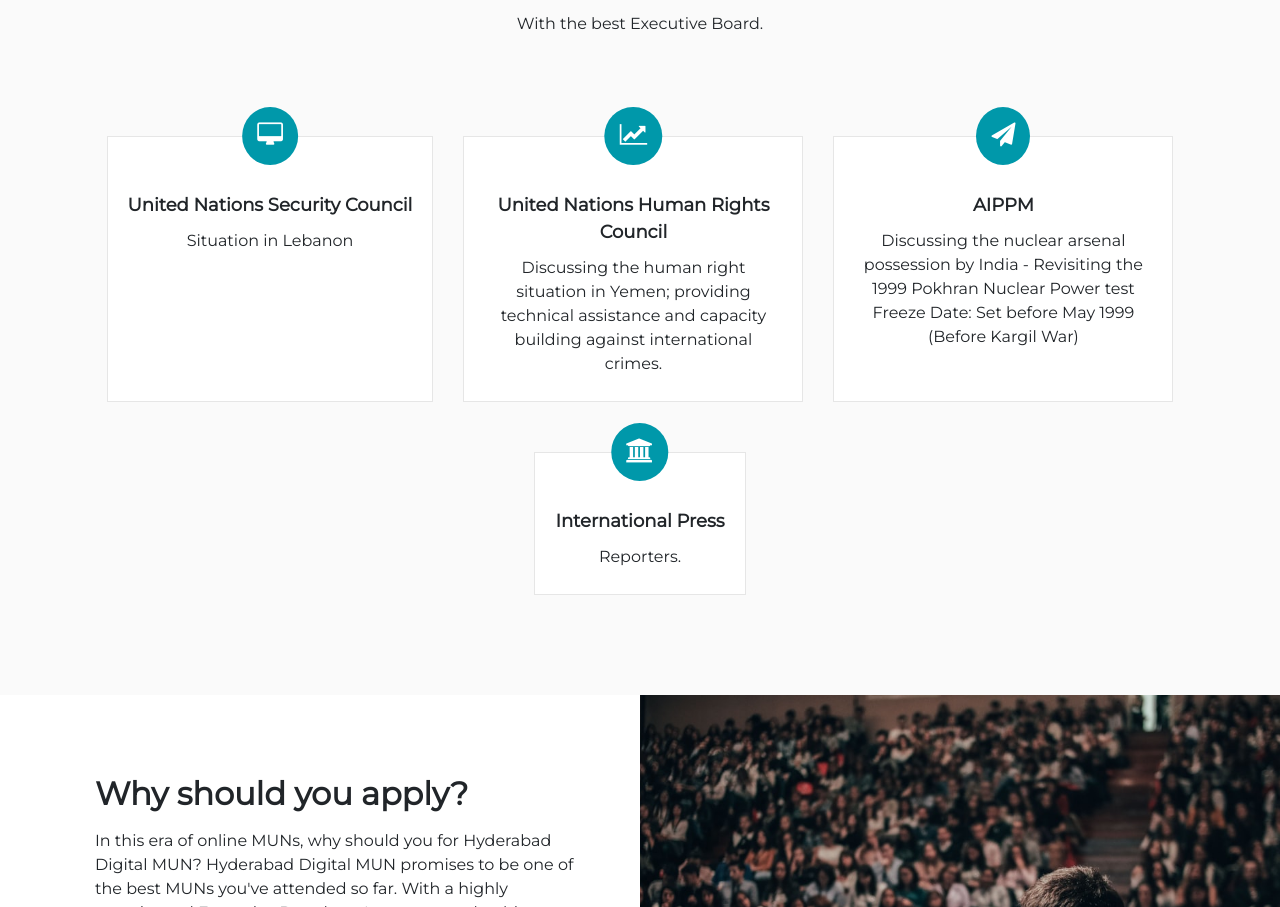
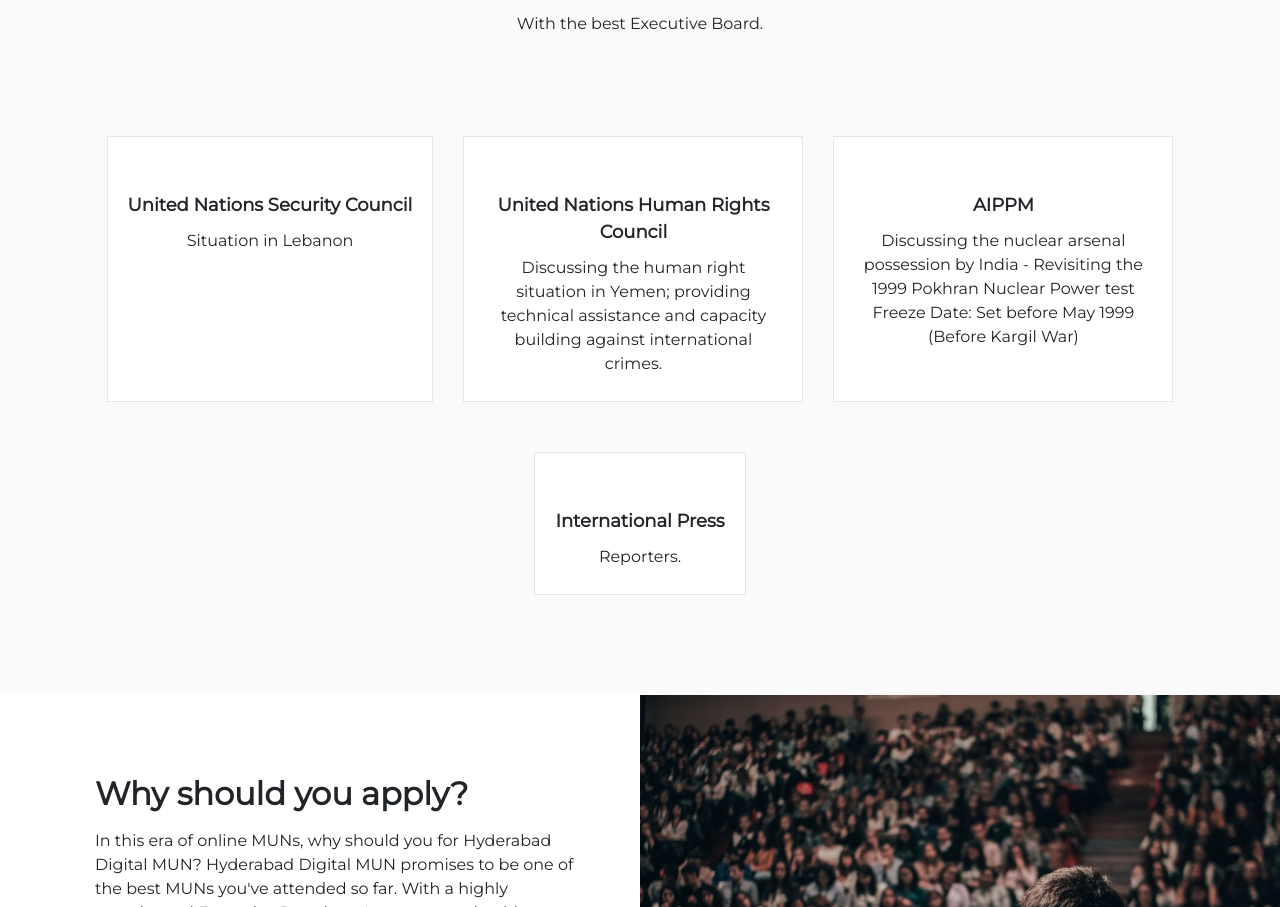
Before and after one commit to hydmun/hydmun, a plain HTML site: page index.html in a window 1280 px wide. Shown: the part 921-1828 px from the top of the page. Drawn offline with Linux system fonts and the light colour scheme.

Commit message:
Update index.html

```diff
--- a/index.html
+++ b/index.html
@@ -69,23 +69,23 @@
                 </div>
                 <div class="services-wrapper">
                     <div class="each-service">
-                        <div class="service-icon"><i class="fa fa-desktop" aria-hidden="true"></i></div>
+
                         <h5 class="service-title">United Nations Security Council</h5>
                         <p class="service-description">Situation in Lebanon</p>
                     </div>
                     <div class="each-service">
-                        <div class="service-icon"><i class="fa fa-line-chart" aria-hidden="true"></i></div>
+
                         <h5 class="service-title">United Nations Human Rights Council</h5>
                         <p class="service-description">Discussing the human right situation in Yemen; providing technical assistance and capacity building against international crimes.</p>
                     </div>
                     <div class="each-service">
-                        <div class="service-icon"><i class="fa fa-paper-plane" aria-hidden="true"></i></div>
+
                         <h5 class="service-title">AIPPM</h5>
                         <p class="service-description">Discussing the nuclear arsenal possession by India - Revisiting the 1999 Pokhran Nuclear Power test
                             Freeze Date: Set before May 1999 (Before Kargil War)</p>
                     </div>
                     <div class="each-service">
-                        <div class="service-icon"><i class="fa fa-university" aria-hidden="true"></i></div>
+
                         <h5 class="service-title">
                             International Press</h5>
                         <p class="service-description">Reporters.</p>
```
